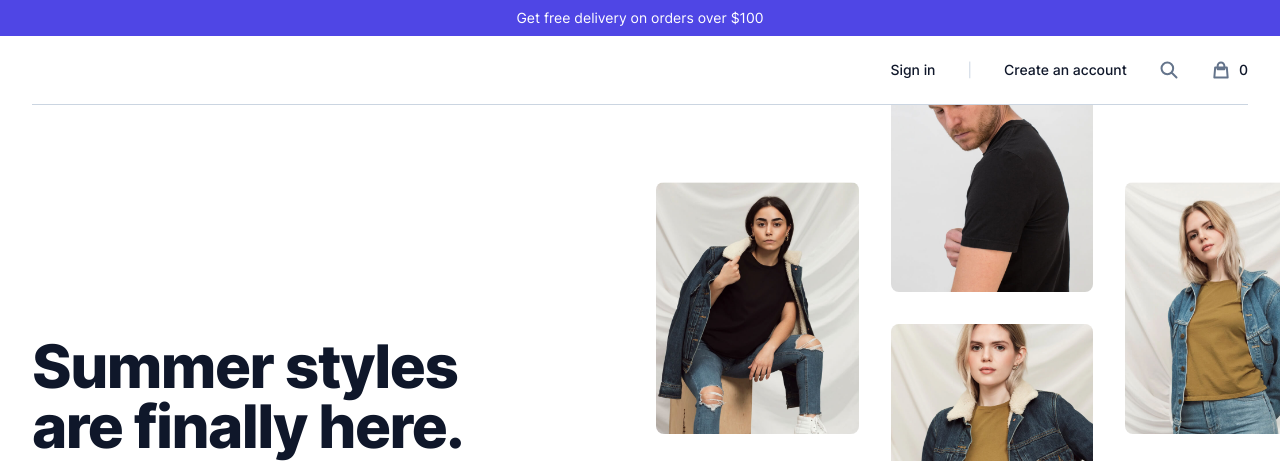
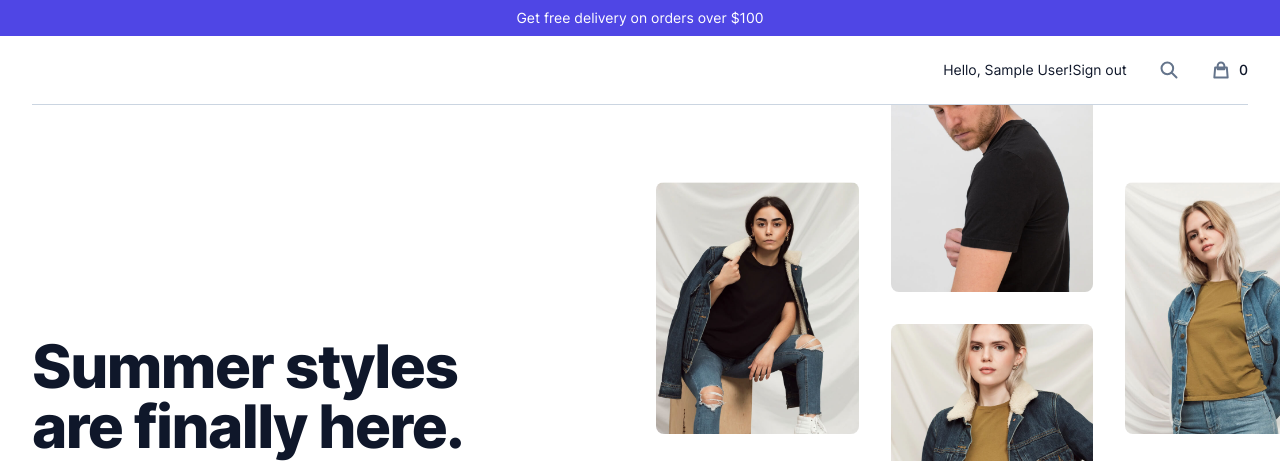
Before and after one commit to joaquinvaldezzz/ecommerce-website, a PHP site: page /index.php in a window 1280 px wide. Shown: the top 461 px of the page. Run offline with PHP 8.4, Linux system fonts and the light colour scheme; the visitor is signed in with stand-in values (Sample User, id 1); style sheets or scripts are compiled from the project's sources.

Commit message:
Create conditional rendering of elements

```diff
--- a/includes/header.php
+++ b/includes/header.php
@@ -19,11 +19,20 @@
     </button>
 
     <div class="ml-auto flex items-center">
-      <div class="hidden md:flex md:items-center">
-        <a class="text-sm font-medium" href="/ecommerce-website/sign-in.php">Sign in</a>
-        <span class="select-none text-sm text-slate-300 md:mx-6 lg:mx-8">|</span>
-        <a class="text-sm font-medium" href="/ecommerce-website/sign-up.php">Create an account</a>
-      </div>
+      <?php
+      session_start();
+
+      if (!isset($_SESSION['first_name'])) {
+        echo '<div class="hidden md:flex md:items-center">
+          <a class="text-sm font-medium" href="/ecommerce-website/sign-in.php">Sign in</a>
+          <span class="select-none text-sm text-slate-300 md:mx-6 lg:mx-8">|</span>
+          <a class="text-sm font-medium" href="/ecommerce-website/sign-up.php">Create an account</a>
+        </div>';
+      } else {
+        echo '<p class="text-sm">Hello, ' . $_SESSION['first_name'] . '!</p>';
+        echo '<a class="text-sm" href="/ecommerce-website/sign-out.php">Sign out</a>';
+      }
+      ?>
 
       <div class="flex items-center md:ml-6 lg:ml-8">
         <button>
```
